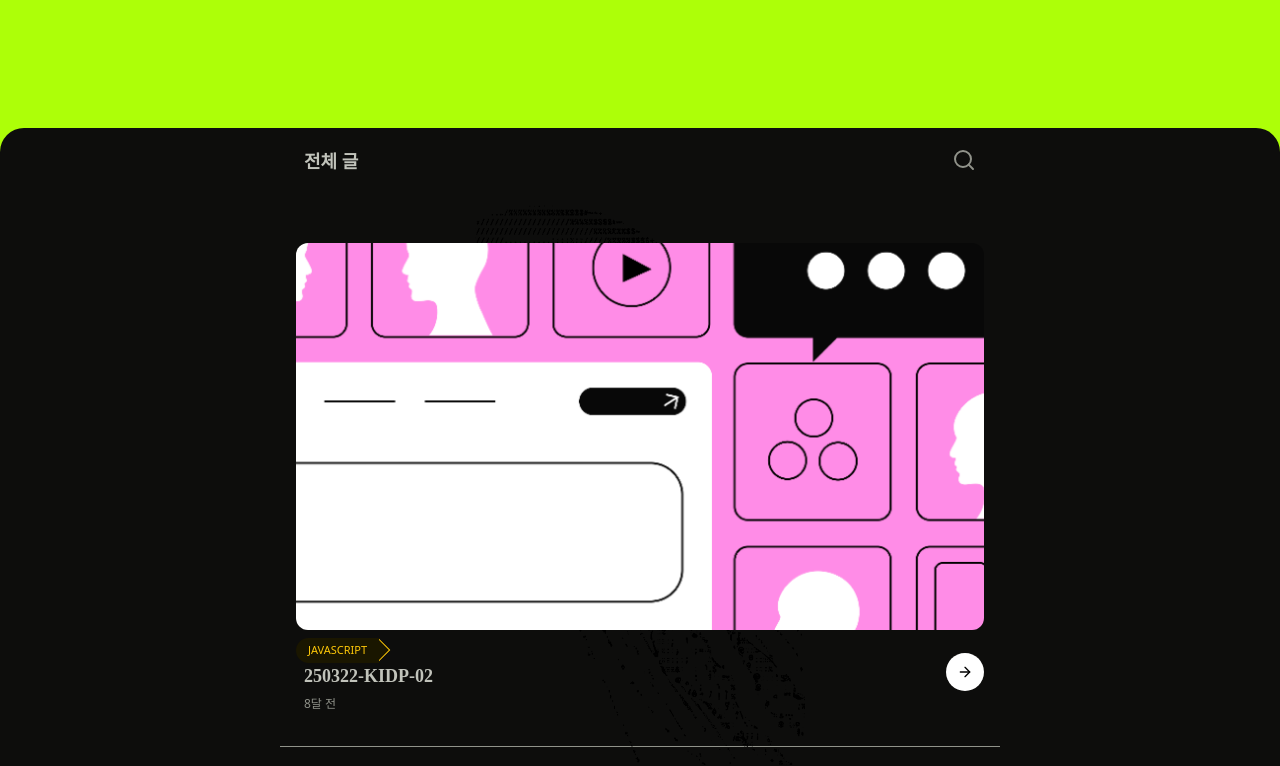
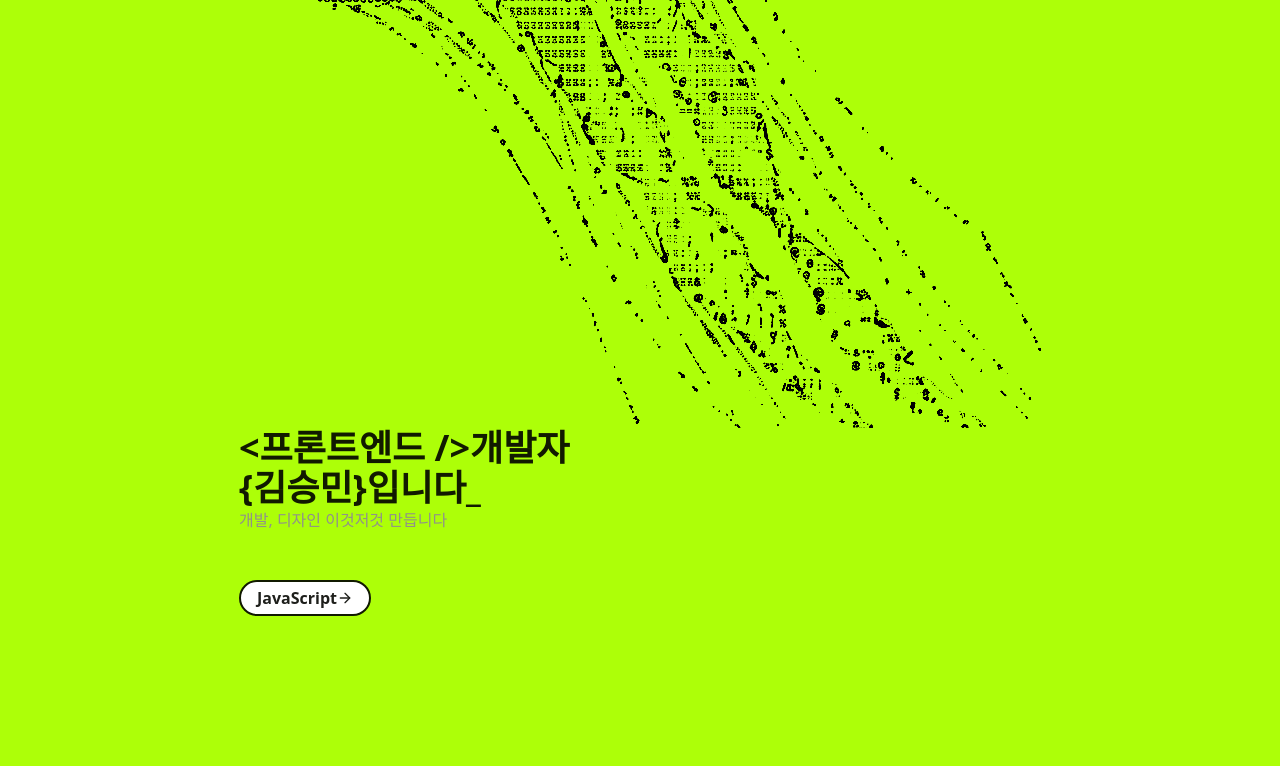
Before and after one commit to sngminn/me, a Next.js app: page / in a window 1280 px wide. Shown: the top 766 px of the page. Built offline with nearby package versions, Linux system fonts and the light colour scheme; a web font is replaced by a local one.

Commit message:
feat: 히어로 이미지 배경 개선
- 로컬 이미지 import로 변경
- 이미지 크기 및 표시 방식 수정

```diff
--- a/app/page.tsx
+++ b/app/page.tsx
@@ -1,5 +1,6 @@
 import { ArrowRight } from 'lucide-react';
 import Image from 'next/image';
+import jellyfish from '@/public/jellyfish.png';
 import { Sidebar } from '@/src/components/layout/Sidebar';
 import { getAllPosts } from '@/src/lib/obsidian/post';
 
@@ -19,10 +20,10 @@ export default function Home() {
 
   return (
     <div className="flex flex-col min-h-screen items-center justify-center bg-primary-main font-sans">
-      <div className="flex flex-col h-[80vh] items-start justify-end pb-6 gap-12 absolute">
+      <div className="flex flex-col h-[80vh] items-start justify-end pb-6 gap-12">
         <div>
-          <div className="relative w-full h-[70vh]">
-            <Image src="/jellyfish.png" fill className="object-cover" alt="히어로 이미지" />
+          <div className="relative w-full">
+            <Image src={jellyfish} alt="히어로 이미지" className="w-full h-auto" priority />
           </div>
           <h1 className='text-primary-bg text-4xl font-extrabold font-["SUITE"] leading-10 '>
             {`<프론트엔드 />개발자`}
```
